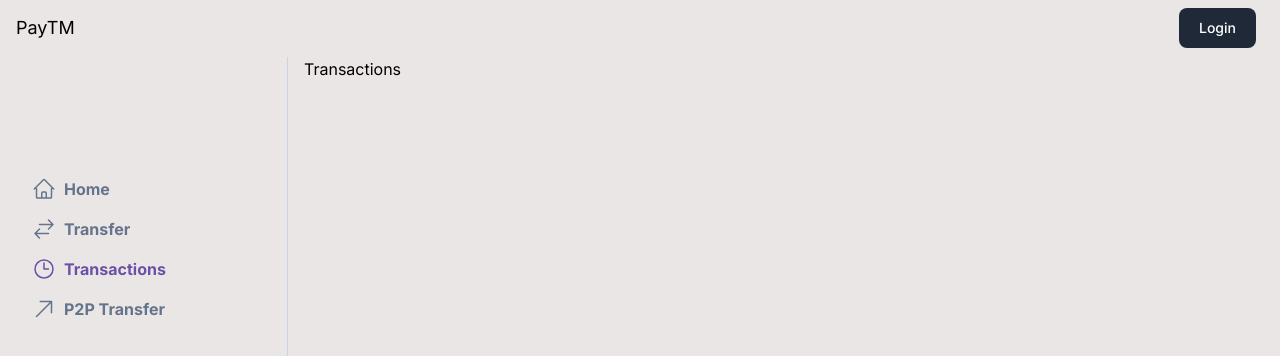
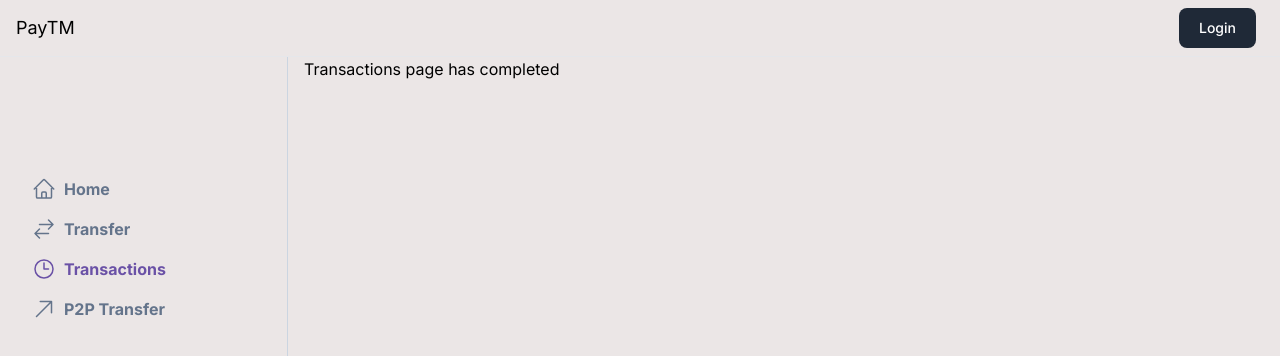
Before and after one commit to ujjawal396/PaytmProject, a Next.js app in the folder apps/user-app/: page /transactions in a window 1280 px wide. Shown: the top 356 px of the page. Built offline with nearby package versions, Linux system fonts and the light colour scheme; no server answers.

Commit message:
some review added

```diff
--- a/apps/user-app/app/(dashboard)/transactions/page.tsx
+++ b/apps/user-app/app/(dashboard)/transactions/page.tsx
@@ -1,6 +1,6 @@
 
 export default function() {
     return <div>
-        Transactions
+        Transactions page has completed
     </div>
 }
```
